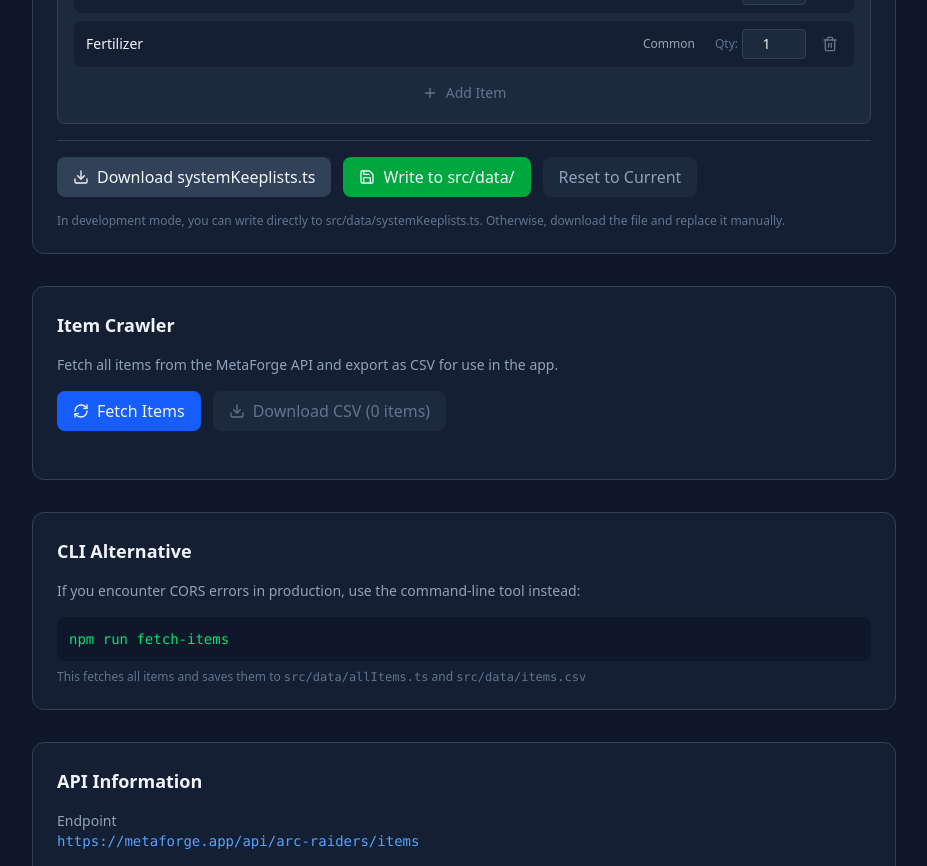
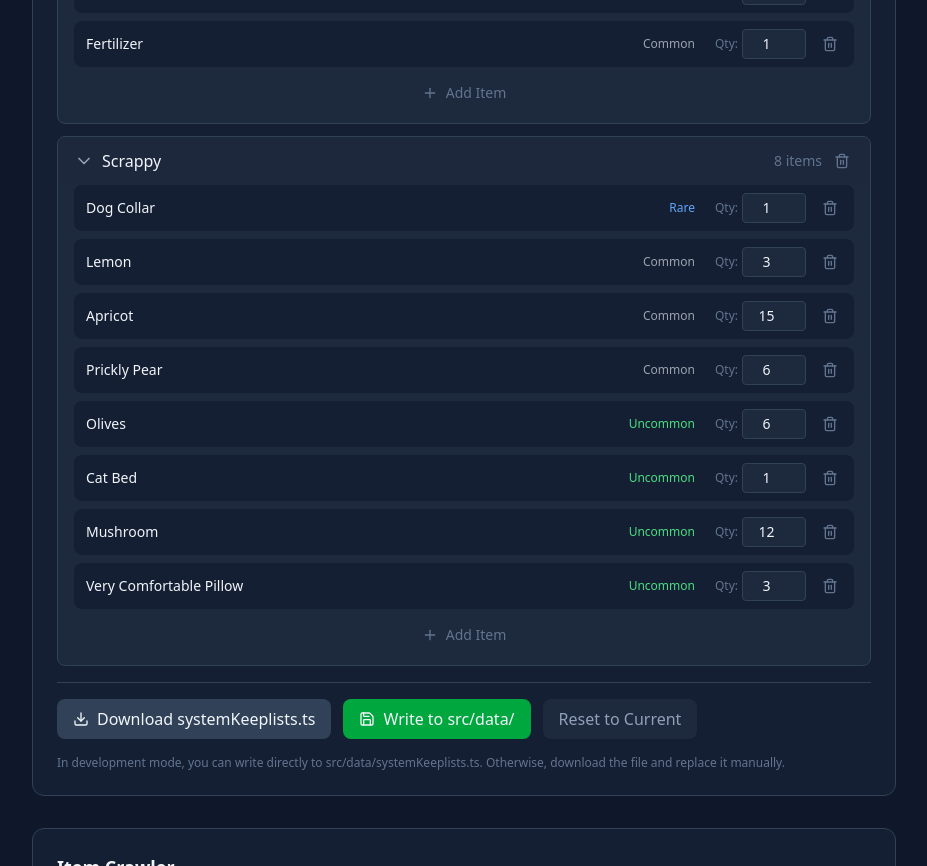
Before and after one commit to arckeepers/arckeepers, a React (Vite) app: page /#/dev in a window 1280 px wide. Shown: the part 3920-4786 px from the top of the page, without its empty margins (176-1103 px from the left). Built offline with nearby package versions, Linux system fonts and the light colour scheme.

Commit message:
Scrappy keeplist.

```diff
--- a/src/data/systemKeeplists.ts
+++ b/src/data/systemKeeplists.ts
@@ -1,7 +1,7 @@
 import type { Keeplist } from "../types";
 
 // System keeplists - default state provided by the app
-// Generated by Keeplist Builder on 2026-01-07T14:46:25.248Z
+// Generated by Keeplist Builder on 2026-01-07T17:25:49.264Z
 export const systemKeeplists: Keeplist[] = [
   {
     id: "workbenches",
@@ -93,4 +93,19 @@ export const systemKeeplists: Keeplist[] = [
       { itemId: "fertilizer", qtyOwned: 0, qtyRequired: 1, isCompleted: false },
     ],
   },
+  {
+    id: "scrappy",
+    name: "Scrappy",
+    isSystem: true,
+    items: [
+      { itemId: "dog-collar", qtyOwned: 0, qtyRequired: 1, isCompleted: false },
+      { itemId: "lemon", qtyOwned: 0, qtyRequired: 3, isCompleted: false },
+      { itemId: "apricot", qtyOwned: 0, qtyRequired: 15, isCompleted: false },
+      { itemId: "prickly-pear", qtyOwned: 0, qtyRequired: 6, isCompleted: false },
+      { itemId: "olives", qtyOwned: 0, qtyRequired: 6, isCompleted: false },
+      { itemId: "cat-bed", qtyOwned: 0, qtyRequired: 1, isCompleted: false },
+      { itemId: "mushroom", qtyOwned: 0, qtyRequired: 12, isCompleted: false },
+      { itemId: "very-comfortable-pillow", qtyOwned: 0, qtyRequired: 3, isCompleted: false },
+    ],
+  },
 ];
```
